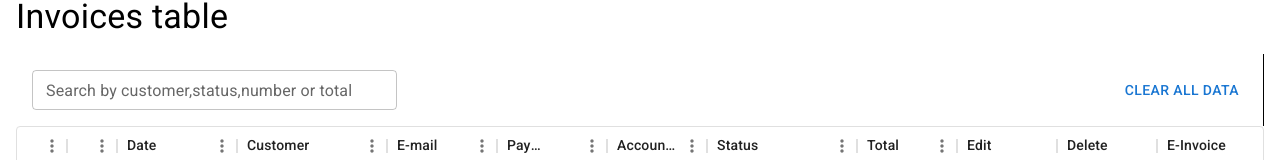
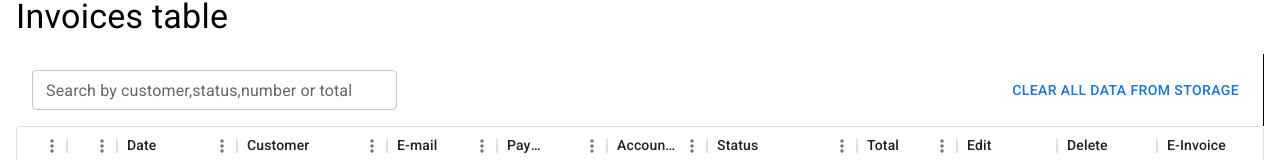
Before and after one commit to Aristotel1990/teamsystemTest, a React (Create React App) app: page /all in a window 1280 px wide. Shown: the part 148-308 px from the top of the page. Built offline with nearby package versions, Linux system fonts and the light colour scheme.

Commit message:
all files new

```diff
--- a/src/components/tables/InvoiceTable.js
+++ b/src/components/tables/InvoiceTable.js
@@ -188,7 +188,9 @@
             />
           </Stack>
 
-          <Button onClick={() => dispatch(clearData())}>Clear all data</Button>
+          <Button onClick={() => dispatch(clearData())}>
+            Clear all data from storage
+          </Button>
         </Stack>
       </Grid>{" "}
       <Box sx={{ height: 500, width: "100%" }}>
```
